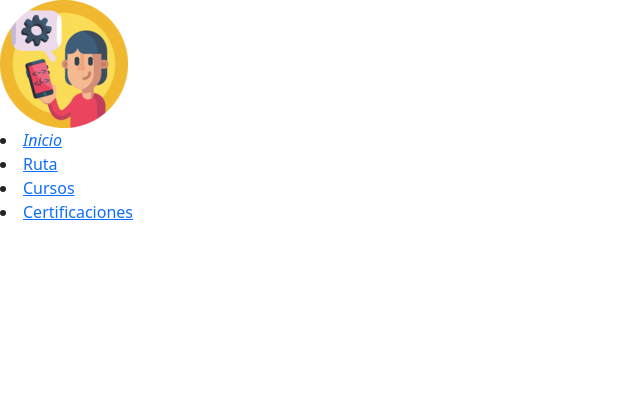
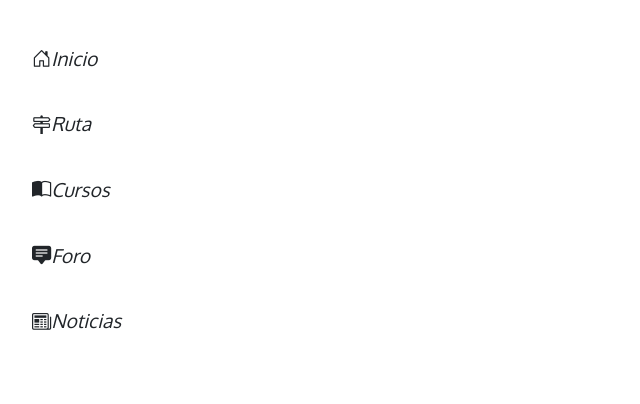
Before and after one commit to abrilramos12/Proyecto_Grupal-Ispc, a Python web app: template Project/Templates/index.html in a window 1280 px wide. Shown: the top 404 px of the page, without its empty margins (0-640 px from the left). Run offline with Jinja, Linux system fonts and the light colour scheme; the template is opened without the code that fills it, so the values that code supplies are empty; some libraries are stand-ins or nearby versions.

Commit message:
cambios
Ahora si se va  pareciendo pero falta bastante

```diff
--- a/Project/Templates/css/sidebar.css
+++ b/Project/Templates/css/sidebar.css
@@ -0,0 +1,19 @@
+@import url('https://fonts.googleapis.com/css2?family=Oxygen:wght@300;400&display=swap');
+*{
+    font-family: 'Oxygen', sans-serif;
+}
+.navbar{
+    display: flex;
+    padding-bottom: 1rem;
+    width: 100%;
+}
+.navbar__lista{
+    text-decoration: none;
+    list-style: none;
+}
+.navbar__lista___item{
+    margin: 2.3rem 0;
+}
+.bi{
+    font-size: 1.2em;
+}
--- a/Project/Templates/index.html
+++ b/Project/Templates/index.html
@@ -6,15 +6,18 @@
     <meta name="viewport" content="width=device-width, initial-scale=1.0">
     <title>Document</title>
     <link href="https://cdn.jsdelivr.net/npm/bootstrap@5.2.2/dist/css/bootstrap.min.css" rel="stylesheet" integrity="sha384-Zenh87qX5JnK2Jl0vWa8Ck2rdkQ2Bzep5IDxbcnCeuOxjzrPF/et3URy9Bv1WTRi" crossorigin="anonymous">
-
+    <link rel="stylesheet" href="./css/sidebar.css">
+    <link rel="stylesheet" href="https://cdn.jsdelivr.net/npm/bootstrap-icons@1.9.1/font/bootstrap-icons.css">
 </head>
 <body>
-    <nav class="sidebar">
-        <img src="../Templates/img/programmer_128.png" alt="programador">
-        <li><a href="#"><i class="bi bi-house-door">Inicio</i></a></li>
-        <li><a href="#">Ruta</a></li>
-        <li><a href="#">Cursos</a></li>
-        <li><a href="#">Certificaciones</a></li>
+    <nav class="navbar">
+        <ul class="navbar__lista">
+            <li class="navbar__lista___item"><i class="bi bi-house-door">Inicio</i></li>
+            <li class="navbar__lista___item"><i class="bi bi-signpost-2">Ruta</i></li>
+            <li class="navbar__lista___item"><i class="bi bi-book-half">Cursos</i></li>
+            <li class="navbar__lista___item"><i class="bi bi-chat-square-text-fill">Foro</i></li>
+            <li class="navbar__lista___item"><i class="bi bi-newspaper">Noticias</i></li>
+        </ul>
     </nav>
 </body>
 </html>
```
